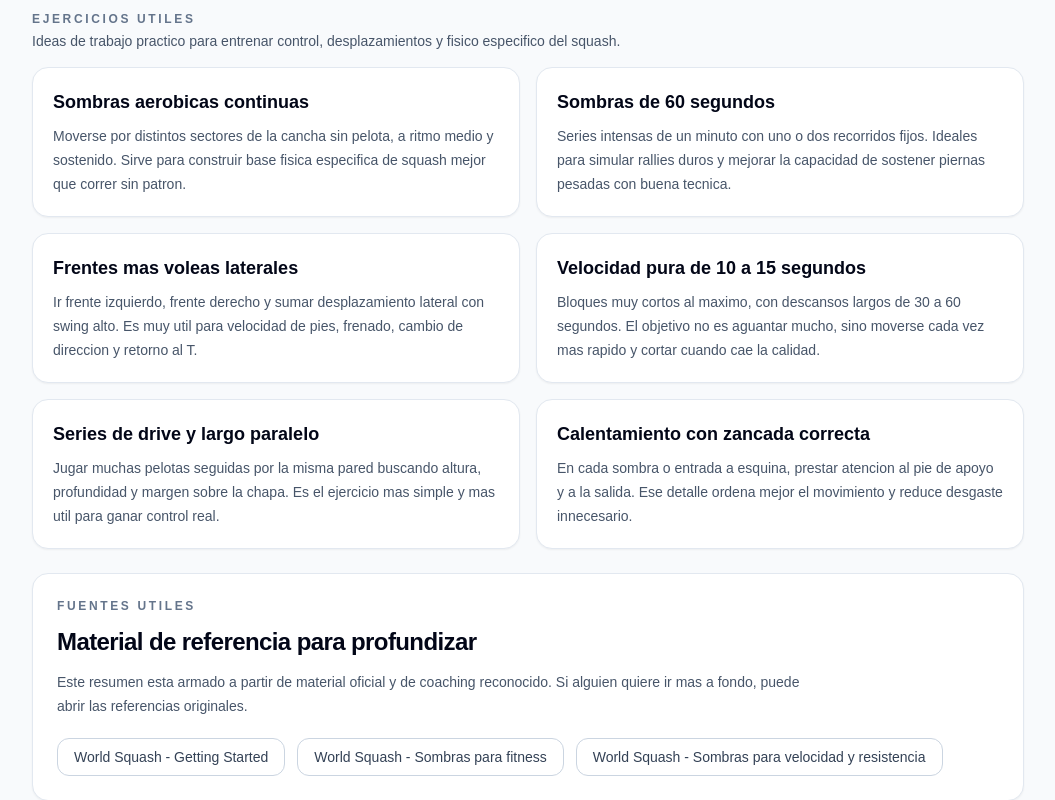
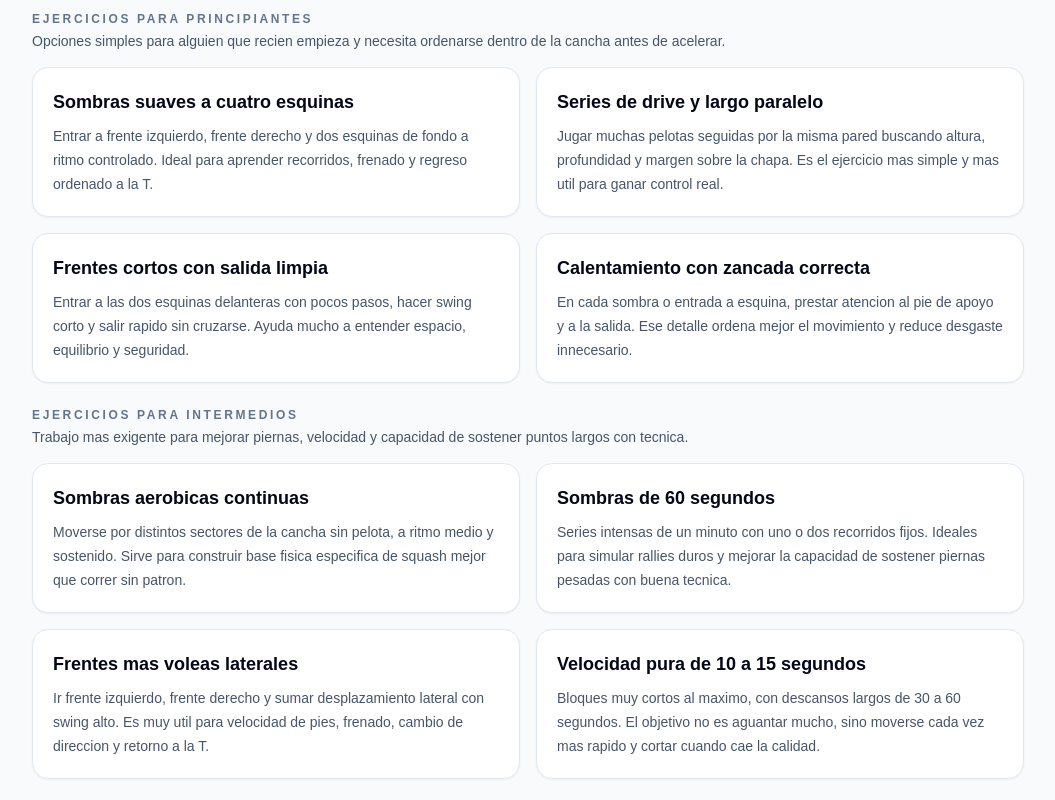
Before and after one commit to DestroMdy/Squash-Reservas, a Next.js app: page /club in a window 1280 px wide. Shown: the part 2180-2980 px from the top of the page, without its empty margins (112-1167 px from the left). Built offline with nearby package versions, Linux system fonts and the light colour scheme; no server answers.

Commit message:
Refine squash rules and training content

```diff
--- a/src/app/club/page.tsx
+++ b/src/app/club/page.tsx
@@ -5,7 +5,8 @@ import { SectionTitle } from "@/components/SectionTitle";
 import {
   clubHighlights,
   clubRules,
-  squashExercises,
+  squashBeginnerExercises,
+  squashIntermediateExercises,
   squashRuleCuriosities,
   squashRules,
   squashTrainingSources,
@@ -137,15 +138,37 @@ export default function ClubPage() {
       <section className="space-y-4">
         <div>
           <p className="text-xs font-semibold uppercase tracking-[0.22em] text-slate-500">
-            Ejercicios utiles
+            Ejercicios para principiantes
           </p>
           <p className="mt-1 text-sm text-slate-600">
-            Ideas de trabajo practico para entrenar control, desplazamientos y fisico especifico del squash.
+            Opciones simples para alguien que recien empieza y necesita ordenarse dentro de la cancha antes de acelerar.
           </p>
         </div>
 
         <div className="grid gap-4 md:grid-cols-2">
-          {squashExercises.map((exercise) => (
+          {squashBeginnerExercises.map((exercise) => (
+            <article key={exercise.title} className="card rounded-2xl p-5">
+              <h3 className="text-lg font-semibold text-slate-950">{exercise.title}</h3>
+              <p className="mt-2 text-sm leading-6 text-slate-600">
+                {exercise.description}
+              </p>
+            </article>
+          ))}
+        </div>
+      </section>
+
+      <section className="space-y-4">
+        <div>
+          <p className="text-xs font-semibold uppercase tracking-[0.22em] text-slate-500">
+            Ejercicios para intermedios
+          </p>
+          <p className="mt-1 text-sm text-slate-600">
+            Trabajo mas exigente para mejorar piernas, velocidad y capacidad de sostener puntos largos con tecnica.
+          </p>
+        </div>
+
+        <div className="grid gap-4 md:grid-cols-2">
+          {squashIntermediateExercises.map((exercise) => (
             <article key={exercise.title} className="card rounded-2xl p-5">
               <h3 className="text-lg font-semibold text-slate-950">{exercise.title}</h3>
               <p className="mt-2 text-sm leading-6 text-slate-600">
@@ -158,13 +181,13 @@ export default function ClubPage() {
 
       <section className="card rounded-2xl border-slate-200 p-6">
         <p className="text-xs font-semibold uppercase tracking-[0.22em] text-slate-500">
-          Fuentes utiles
+          Fuentes utiles en espanol
         </p>
         <h2 className="mt-3 text-2xl font-black tracking-tight text-slate-950">
           Material de referencia para profundizar
         </h2>
         <p className="mt-3 max-w-3xl text-sm leading-6 text-slate-600">
-          Este resumen esta armado a partir de material oficial y de coaching reconocido. Si alguien quiere ir mas a fondo, puede abrir las referencias originales.
+          Esta seleccion apunta a que quien quiera profundizar encuentre reglamento y material explicativo directamente en espanol.
         </p>
         <div className="mt-5 flex flex-wrap gap-3">
           {squashTrainingSources.map((source) => (
--- a/src/lib/club-content.ts
+++ b/src/lib/club-content.ts
@@ -81,7 +81,7 @@ export const squashTrainingTips = [
   {
     title: "Sal de la jugada despues de pegar",
     description:
-      "Despues de cada golpe vuelve a despejar la linea del rival. Eso mejora tu posicion, evita interferencias y te da mas tiempo para recuperar el T."
+      "Despues de cada golpe vuelve a despejar la linea del rival. Eso mejora tu posicion, evita interferencias y te da mas tiempo para recuperar la T."
   },
   {
     title: "Primero control, despues potencia",
@@ -100,7 +100,30 @@ export const squashTrainingTips = [
   }
 ];
 
-export const squashExercises = [
+export const squashBeginnerExercises = [
+  {
+    title: "Sombras suaves a cuatro esquinas",
+    description:
+      "Entrar a frente izquierdo, frente derecho y dos esquinas de fondo a ritmo controlado. Ideal para aprender recorridos, frenado y regreso ordenado a la T."
+  },
+  {
+    title: "Series de drive y largo paralelo",
+    description:
+      "Jugar muchas pelotas seguidas por la misma pared buscando altura, profundidad y margen sobre la chapa. Es el ejercicio mas simple y mas util para ganar control real."
+  },
+  {
+    title: "Frentes cortos con salida limpia",
+    description:
+      "Entrar a las dos esquinas delanteras con pocos pasos, hacer swing corto y salir rapido sin cruzarse. Ayuda mucho a entender espacio, equilibrio y seguridad."
+  },
+  {
+    title: "Calentamiento con zancada correcta",
+    description:
+      "En cada sombra o entrada a esquina, prestar atencion al pie de apoyo y a la salida. Ese detalle ordena mejor el movimiento y reduce desgaste innecesario."
+  }
+];
+
+export const squashIntermediateExercises = [
   {
     title: "Sombras aerobicas continuas",
     description:
@@ -114,37 +137,31 @@ export const squashExercises = [
   {
     title: "Frentes mas voleas laterales",
     description:
-      "Ir frente izquierdo, frente derecho y sumar desplazamiento lateral con swing alto. Es muy util para velocidad de pies, frenado, cambio de direccion y retorno al T."
+      "Ir frente izquierdo, frente derecho y sumar desplazamiento lateral con swing alto. Es muy util para velocidad de pies, frenado, cambio de direccion y retorno a la T."
   },
   {
     title: "Velocidad pura de 10 a 15 segundos",
     description:
       "Bloques muy cortos al maximo, con descansos largos de 30 a 60 segundos. El objetivo no es aguantar mucho, sino moverse cada vez mas rapido y cortar cuando cae la calidad."
-  },
-  {
-    title: "Series de drive y largo paralelo",
-    description:
-      "Jugar muchas pelotas seguidas por la misma pared buscando altura, profundidad y margen sobre la chapa. Es el ejercicio mas simple y mas util para ganar control real."
-  },
-  {
-    title: "Calentamiento con zancada correcta",
-    description:
-      "En cada sombra o entrada a esquina, prestar atencion al pie de apoyo y a la salida. Ese detalle ordena mejor el movimiento y reduce desgaste innecesario."
   }
 ];
 
 export const squashTrainingSources = [
   {
-    title: "World Squash - Getting Started",
-    url: "https://www.worldsquash.sport/getting-started-poster-2/"
+    title: "Reglamento completo en espanol",
+    url: "/docs/reglamento-squash.pdf"
   },
   {
-    title: "World Squash - Sombras para fitness",
-    url: "https://www.worldsquash.sport/hesham-el-attar-on-ghosting-for-fitness/"
+    title: "Videos en espanol: reglas basicas del squash",
+    url: "https://www.youtube.com/results?search_query=reglas+basicas+del+squash+en+espanol"
   },
   {
-    title: "World Squash - Sombras para velocidad y resistencia",
-    url: "https://www.worldsquash.sport/hesham-el-attar-on-ghosting-for-speed-endurance/"
+    title: "Videos en espanol: sombras y desplazamientos",
+    url: "https://www.youtube.com/results?search_query=sombras+de+squash+entrenamiento"
+  },
+  {
+    title: "Videos en espanol: ejercicios para principiantes",
+    url: "https://www.youtube.com/results?search_query=ejercicios+de+squash+para+principiantes+en+espanol"
   }
 ];
 
```
